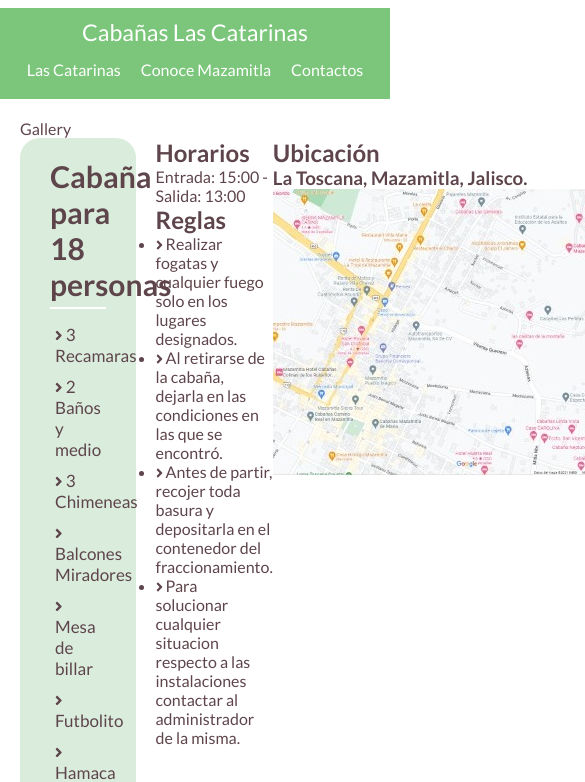
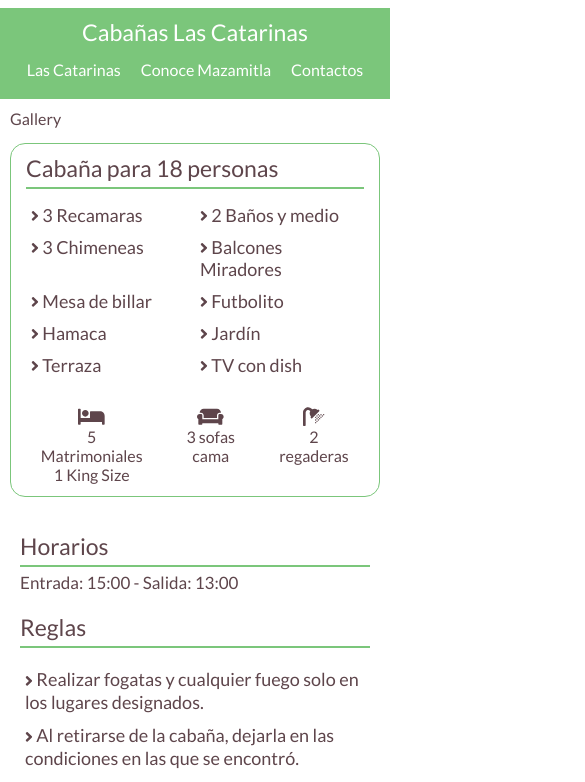
Before and after one commit to MirVill/cottages-mazamitla-app, a React (Create React App) app: page / in a window 390 px wide. Shown: the top 782 px of the page, 585 px wide, since content can reach past the window. Built offline with nearby package versions, Linux system fonts and the light colour scheme.

Commit message:
added styles

```diff
--- a/sass/Layouts/_mainLayout.scss
+++ b/sass/Layouts/_mainLayout.scss
@@ -2,7 +2,11 @@
 
 .background {
   padding: 2rem;
-  height: 84vh;
   background-color: #fff;
   color: $color-secondary;
 }
+@media(max-width: $mobile-l-size){
+  .background {
+    padding: 1rem;
+  }
+}
--- a/sass/main.scss
+++ b/sass/main.scss
@@ -6,3 +6,5 @@
 @import 'Components/features';
 @import 'Utils/card';
 @import 'components/LasCatarinas/informationLasCatarinas';
+@import 'components/location';
+@import 'components/scheduleAndRules'
--- a/src/Assets/Css/index.css
+++ b/src/Assets/Css/index.css
@@ -136,9 +136,12 @@ body {
 
 .background {
   padding: 2rem;
-  height: 84vh;
   background-color: #fff;
   color: #5E454B; }
+
+@media (max-width: 460px) {
+  .background {
+    padding: 1rem; } }
 
 .footer {
   padding: 3rem;
@@ -168,21 +171,20 @@ body {
 
 .features-list-container h1 {
   font-size: 3rem;
-  border-bottom: 2px solid #ffffff;
+  font-weight: 500;
+  border-bottom: 2px solid #7BC67B;
   padding-bottom: .5rem; }
 
 .features-list {
   list-style: none;
+  max-width: 600px;
   display: flex;
   flex-wrap: wrap;
   margin-top: 1rem; }
   .features-list li {
     flex: 0 0 50%;
     padding: .5rem;
-    font-size: 1.7rem; }
-
-.faetures_angle {
-  color: #ffffff; }
+    font-size: 1.8rem; }
 
 .features-icons-container {
   margin-top: 2rem; }
@@ -191,21 +193,109 @@ body {
   list-style: none;
   display: flex;
   margin-top: 1rem;
-  justify-content: space-between;
+  justify-content: space-around;
   align-content: center;
   text-align: center; }
   .features-icons-list li {
     padding: 1rem 1.5rem;
-    border: 2px solid #ffffff;
+    border: 2px solid #7BC67B;
     align-self: center;
     border-radius: 1rem; }
 
+@media (max-width: 515px) {
+  .features-list-container h1 {
+    font-size: 2.5rem; }
+  .features-icons-list {
+    justify-content: space-between; }
+    .features-icons-list li {
+      padding: .5rem 1rem; } }
+
+@media (max-width: 460px) {
+  .features-list-container h1 {
+    font-size: 2.3rem; }
+  .features-icons-list li {
+    border: none;
+    align-self: flex-start; } }
+
+@media (max-width: 380px) {
+  .features-list li {
+    flex: 0 0 100%; } }
+
 .card {
-  background-color: #daecdc;
+  border: 1px solid #7BC67B;
   padding: 2rem 3rem;
-  border-radius: 2rem;
-  width: 33%;
-  margin-right: 2rem; }
+  border-radius: 1.5rem;
+  margin: 1.5rem 0; }
+
+.card-transparent {
+  padding: 2rem 3rem;
+  margin: 1.5rem 0; }
+
+@media (max-width: 1440px) {
+  .card {
+    padding: 1.5rem 2.5rem .7rem; }
+  .card-transparent {
+    padding: 1.5rem 2rem 0; } }
+
+@media (max-width: 515px) {
+  .card {
+    padding: 1rem 1.5rem .7rem; } }
+
+@media (max-width: 460px) {
+  .card-transparent {
+    padding: .5rem 1rem 0; } }
 
 .info-container {
-  display: flex; }
+  justify-content: space-around;
+  align-content: center;
+  display: flex;
+  flex-wrap: wrap; }
+
+.location-container {
+  text-align: center; }
+  .location-container h2 {
+    padding-bottom: .5rem;
+    border-bottom: 2px solid #7BC67B;
+    font-weight: 500; }
+  .location-container h3 {
+    padding-top: .5rem;
+    font-size: 1.7rem;
+    font-weight: 400; }
+  .location-container img {
+    width: 80%;
+    margin-top: 1.5rem; }
+    .location-container img:hover {
+      cursor: pointer; }
+
+.schedule-container h2 {
+  font-weight: 500;
+  padding-bottom: .5rem;
+  border-bottom: 2px solid #7BC67B; }
+
+.schedule-container p {
+  padding: .5rem 0;
+  font-size: 1.7rem; }
+
+.rules-container {
+  margin-top: 1.5rem;
+  max-width: 600px; }
+  .rules-container h2 {
+    font-weight: 500;
+    padding-bottom: .5rem;
+    border-bottom: 2px solid #7BC67B; }
+  .rules-container ul {
+    list-style: none;
+    padding: 1rem .5rem 0;
+    font-size: 1.8rem;
+    line-height: 2.3rem;
+    display: flex;
+    flex-direction: column;
+    flex-wrap: wrap; }
+    .rules-container ul li {
+      padding-top: 1rem; }
+
+@media (max-width: 460px) {
+  .schedule-container h2 {
+    font-size: 2.3rem; }
+  .rules-container h2 {
+    font-size: 2.3rem; } }
```
Also changed, not shown: sass/Base/_base.scss (line endings or trailing spaces).
